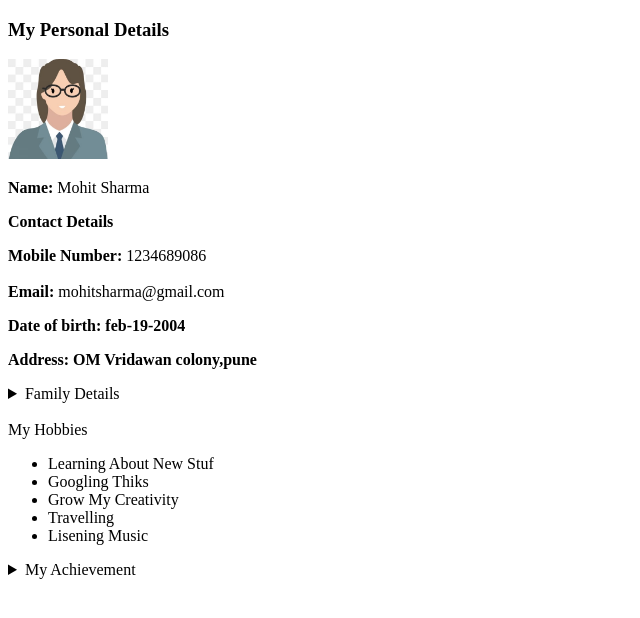
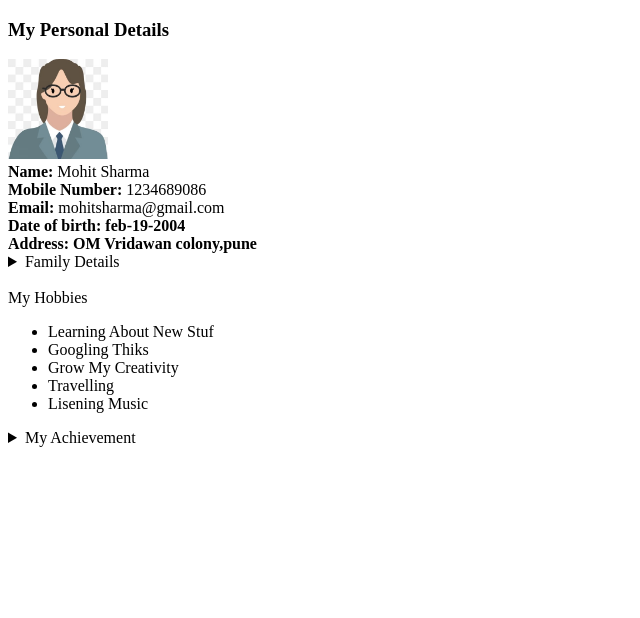
Before and after one commit to SnehalGidde/MyProfile, a plain HTML site: page personal.html in a window 1280 px wide. Shown: the whole page, without its empty margins (0-640 px from the left). Drawn offline with Linux system fonts and the light colour scheme.

Commit message:
corrected spaces

```diff
--- a/personal.html
+++ b/personal.html
@@ -5,12 +5,11 @@
     <h3> My Personal Details </h3>
     <img src="assets/developer woman.jpg" height="100" width="100" />
     <br>
-    <p><b> Name:</b> Mohit Sharma</p>
-    <p><strong> Contact Details </Details></strong></p>
-    <p><b> Mobile Number:</b> 1234689086 <br> <br>
-        <b> Email:</b> mohitsharma@gmail.com
-    <p><b>Date of birth: feb-19-2004</b> </p>
-    <p><b> Address: OM Vridawan colony,pune </b></p>
+    <b> Name:</b> Mohit Sharma <br>
+    <b> Mobile Number:</b> 1234689086<br>
+    <b> Email:</b> mohitsharma@gmail.com<br>
+    <b>Date of birth: feb-19-2004</b><br>
+    <b> Address: OM Vridawan colony,pune </b><br>
     <details>
         <summary> Family Details </summary>
         <ul>
@@ -19,7 +18,6 @@
         </ul>
     </details>
     <br>
-
     <summery> My Hobbies </summery>
     <ul>
         <li> Learning About New Stuf </li>
@@ -28,8 +26,6 @@
         <li> Travelling</li>
         <li> Lisening Music</li>
     </ul>
-
-
     <details>
         <summary> My Achievement </summary>
         <ul>
```
